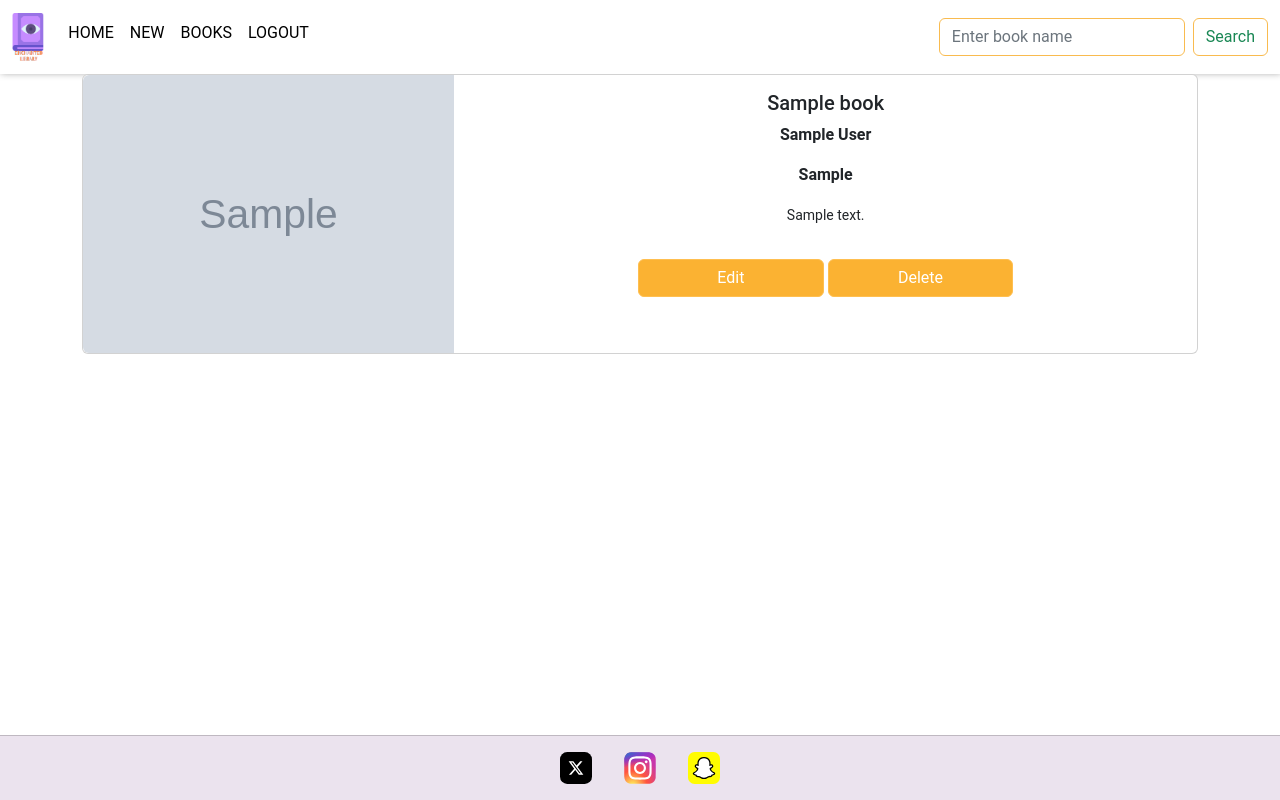
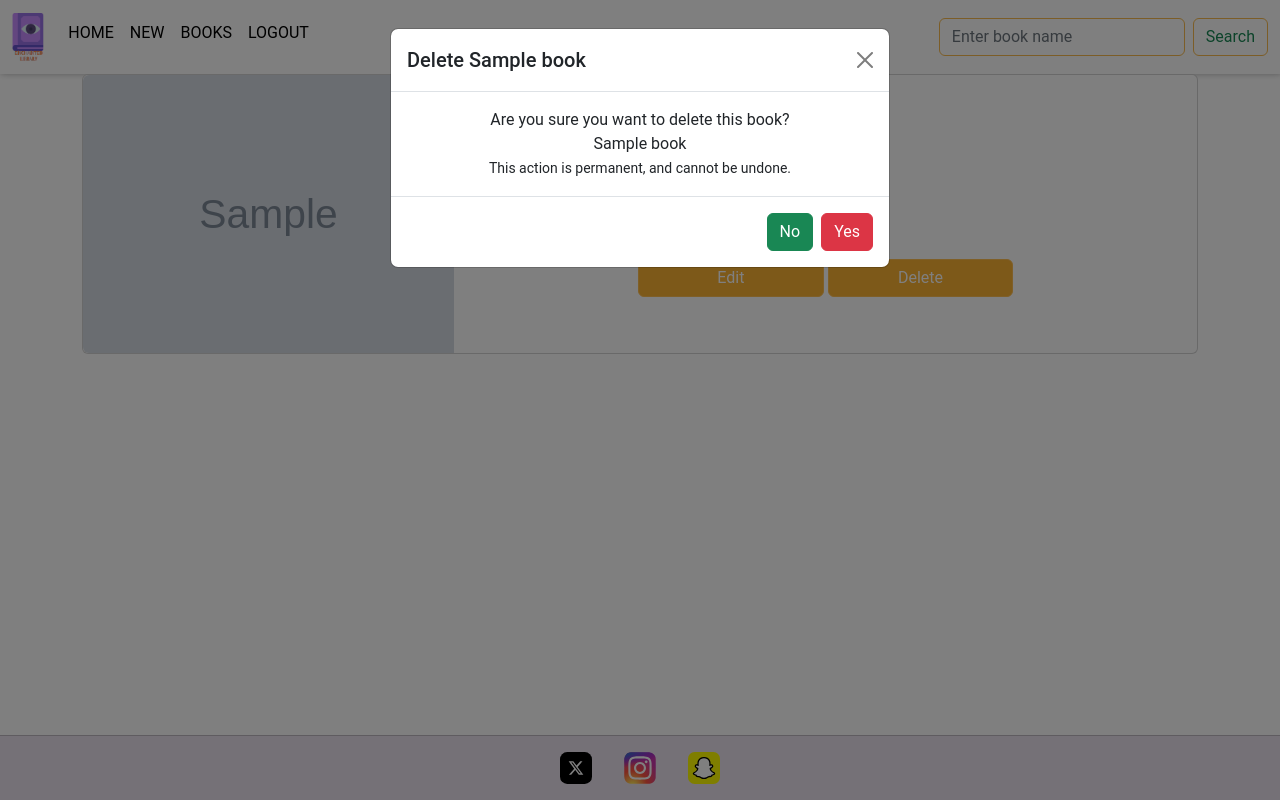
Before and after one commit to hubkinza/django-fullstack-project, a Django app: page /books/1/ in a window 1280 px wide, after a click on "Delete". Run offline with Django 4.2, Linux system fonts and the light colour scheme; a user stored in the database is signed in; tables that the repository leaves empty hold one stand-in row (values such as "Sample post"); grey boxes marked "Sample" are stand-in pictures; some libraries are stand-ins or nearby versions.

Commit message:
Add delete modal

```diff
--- a/books/templates/books/book_details.html
+++ b/books/templates/books/book_details.html
@@ -43,7 +43,29 @@ It consists of a container with a row containing two columns:
                                 <a href="#" class="delete_btn btn btn-primary w-25" data-bs-toggle="modal"
                                     data-bs-target="#delete-book-{{ book.id }}">Delete</a>
                             </div>
-
+                            <!-- Modal: confirm deletion -->
+                            <div class="modal fade" id="delete-book-{{ book.id }}" tabindex="-1"
+                            aria-labelledby="delete-book-{{ book.id }}-label" aria-hidden="true">
+                            <div class="modal-dialog">
+                                <div class="modal-content">
+                                    <div class="modal-header">
+                                        <h1 class="modal-title fs-5" id="delete-book-{{ book.id }}-label">Delete {{ book.title }}</h1>
+                                        <button type="button" class="btn-close" data-bs-dismiss="modal" aria-label="Close"></button>
+                                    </div>
+                                    <div class="modal-body">
+                                        Are you sure you want to delete this book?
+                                        <br>
+                                        {{ book.title }}
+                                        <br>
+                                        <small>This action is permanent, and cannot be undone.</small>
+                                    </div>
+                                    <div class="modal-footer">
+                                        <button type="button" class="btn btn-success" data-bs-dismiss="modal">No</button>
+                                        <a href="{% url 'delete_book' book.id %}" class="btn btn-danger">Yes</a>
+                                    </div>
+                                </div>
+                            </div>
+                        </div>
                         {% endif %}
 
                     </div>
```
Also changed, not shown: books/views.py (+4 -3 lines).
